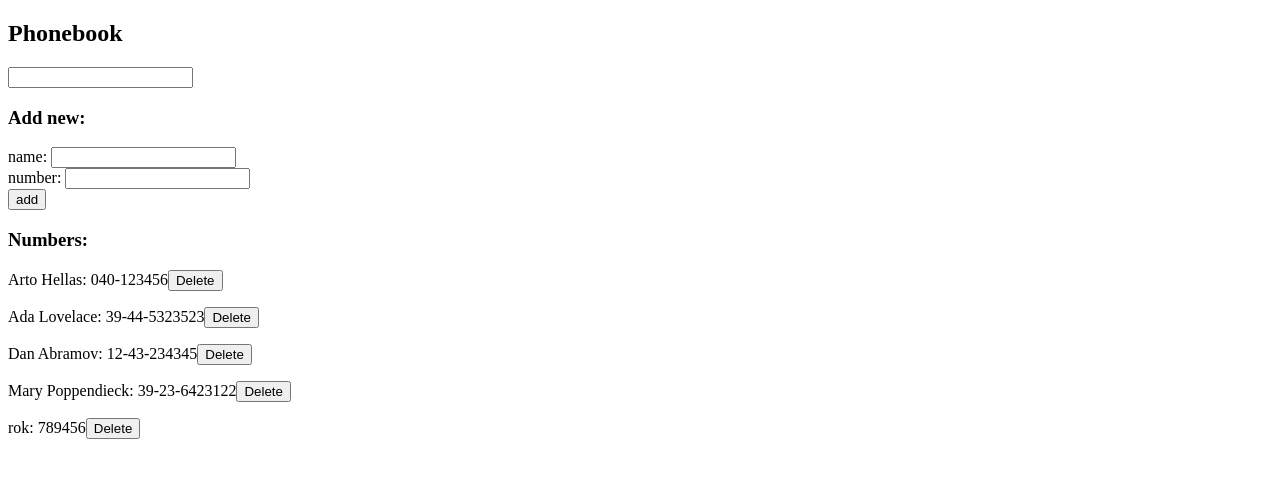
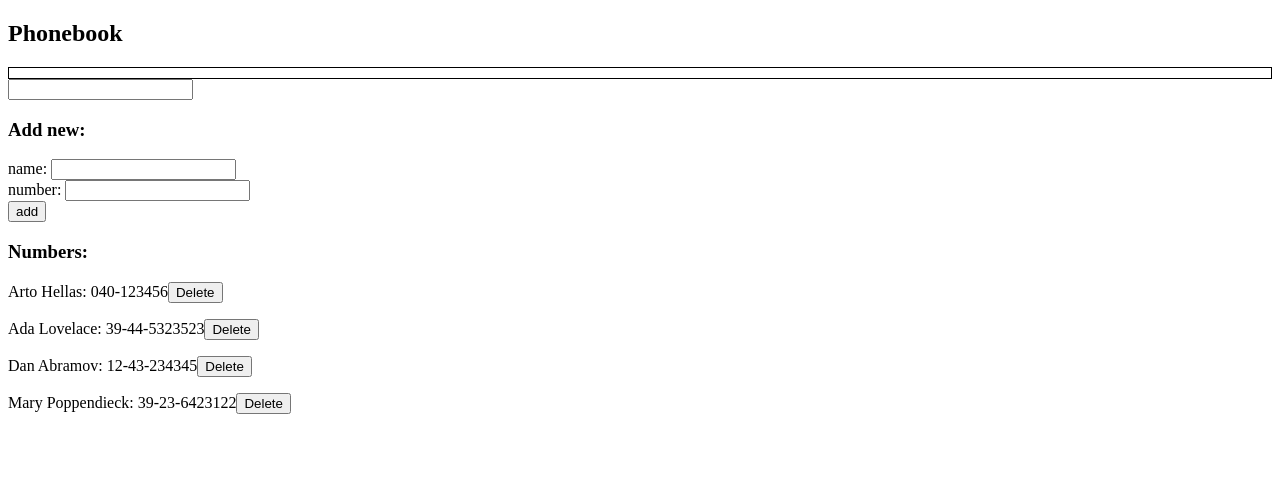
Before and after one commit to rokasgarmasukis/fullstackopen, a React (Create React App) app in the folder phonebook/: page / in a window 1280 px wide. Shown: the top 478 px of the page. Built offline with nearby package versions, Linux system fonts and the light colour scheme; data requests are answered from the project's data file.

Commit message:
Add notifications and styling

```diff
--- a/phonebook/db.json
+++ b/phonebook/db.json
@@ -19,11 +19,6 @@
       "name": "Mary Poppendieck",
       "number": "39-23-6423122",
       "id": 4
-    },
-    {
-      "name": "rok",
-      "number": "789456",
-      "id": 5
     }
   ]
 }
--- a/phonebook/src/App.js
+++ b/phonebook/src/App.js
@@ -3,19 +3,22 @@ import personsService from "./services/persons";
 import Filter from "./components/Filter";
 import PersonForm from "./components/PersonForm";
 import Persons from "./components/Persons";
+import Notification from "./components/Notification";
+import './index.css'
 
 const App = () => {
   const [persons, setPersons] = useState([]);
   const [newName, setNewName] = useState("");
   const [newNumber, setNewNumber] = useState("");
   const [newSearch, setNewSearch] = useState("");
+  const [notification, setNotification] = useState("");
 
   const handleNameChange = (e) => setNewName(e.target.value);
   const handleNumberChange = (e) => setNewNumber(e.target.value);
   const handleSearchChange = (e) => setNewSearch(e.target.value);
 
   useEffect(() => {
-    personsService.getAll().then(persons => {
+    personsService.getAll().then((persons) => {
       setPersons(persons);
     });
   }, []);
@@ -23,7 +26,7 @@ const App = () => {
   const addOrUpdatePerson = (e) => {
     e.preventDefault();
 
-    const currentPerson = persons.find(person => person.name === newName);
+    const currentPerson = persons.find((person) => person.name === newName);
 
     const newPerson = {
       name: newName,
@@ -33,38 +36,53 @@ const App = () => {
     if (currentPerson === undefined) {
       createPerson(newPerson);
     } else {
-      if (window.confirm(`${currentPerson.name} is already in the phonebook, replace the old number?`))
-      {
-        updatePerson(currentPerson.id, newPerson)
+      if (
+        window.confirm(
+          `${currentPerson.name} is already in the phonebook, replace the old number?`
+        )
+      ) {
+        updatePerson(currentPerson.id, newPerson);
       }
     }
   };
 
   const updatePerson = (id, updatedPerson) => {
-    personsService.update(id, updatedPerson).then(person => {
-      setPersons([...persons.filter(person => person.id !== id), person]);
+    personsService.update(id, updatedPerson).then((person) => {
+      setPersons([...persons.filter((person) => person.id !== id), person]);
       setNewName("");
       setNewNumber("");
+      showNotification(`Number updated: ${person.name} - ${person.number}`);
     });
-  }
+  };
 
   const createPerson = (newPerson) => {
-    personsService.create(newPerson).then(person => {
+    personsService.create(newPerson).then((person) => {
       setPersons([...persons, person]);
       setNewName("");
       setNewNumber("");
+      showNotification(`Number added: ${person.name} - ${person.number}`);
     });
-  }
+  };
+
+  const showNotification = (message) => {
+    setNotification(message);
+    setTimeout(() => {
+      setNotification(null);
+    }, 5000);
+  };
 
   const deletePerson = (id) => {
-    if (!window.confirm("Do you really want to delete?")){
+    if (!window.confirm("Do you really want to delete?")) {
       return;
     }
-    personsService.deletePerson(id)
-    .then(_ => {
-      setPersons(persons.filter(person => person.id !== id))
+    personsService.deletePerson(id).then((_) => {
+      setPersons(persons.filter((person) => person.id !== id));
+      showNotification('Number deleted');
     })
-  }
+    .catch(error => {
+      showNotification('The information has already been removed from the server');
+    });
+  };
 
   const personsToShow =
     newSearch === ""
@@ -76,6 +94,7 @@ const App = () => {
   return (
     <div>
       <h2>Phonebook</h2>
+      <Notification message={notification} />
       <Filter onChange={handleSearchChange} value={newSearch} />
 
       <h3>Add new:</h3>
@@ -87,7 +106,7 @@ const App = () => {
         onNameChange={handleNameChange}
       />
       <h3>Numbers:</h3>
-      <Persons personsToShow={personsToShow} deletePerson={deletePerson}/>
+      <Persons personsToShow={personsToShow} deletePerson={deletePerson} />
 
       {/* <div>debug: {newName}</div> */}
     </div>
--- /dev/null
+++ b/phonebook/src/components/Notification.js
@@ -0,0 +1,9 @@
+const Notification = ({ message }) => {
+  if (message === null) {
+    return null;
+  }
+
+  return <div className="notification">{message}</div>;
+};
+
+export default Notification;
--- /dev/null
+++ b/phonebook/src/index.css
@@ -0,0 +1,5 @@
+.notification {
+    color: green;
+    padding: 5px;
+    border: 1px solid black;
+}
```
